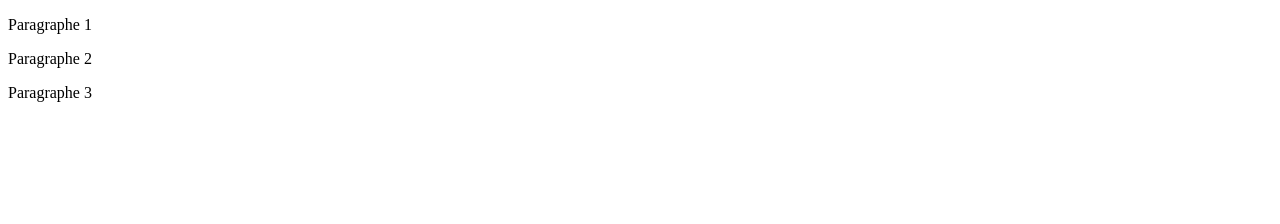
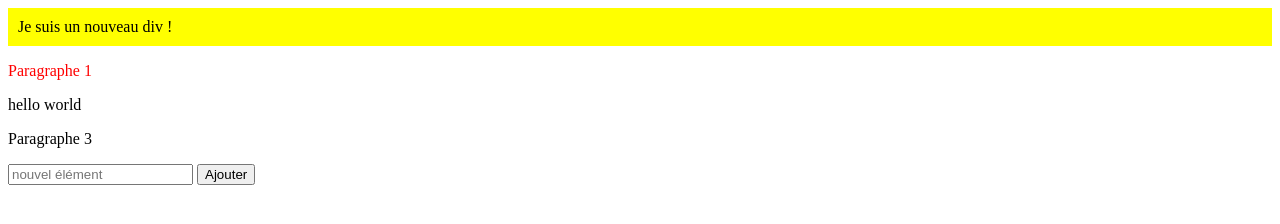
Before and after one commit to Andr3aL/r-visions_js_9-1-25_yacine, a plain HTML site: page index.html in a window 1280 px wide. Drawn offline with Linux system fonts and the light colour scheme.

Commit message:
15h21 le 9-1-25

```diff
--- a/index.html
+++ b/index.html
@@ -7,12 +7,15 @@
     <!-- <script src="./script.js" defer></script> -->
 </head>
 <body>
-
-    <script src="./script.js"></script>
-
     <p>Paragraphe 1</p>
     <p>Paragraphe 2</p>
     <p>Paragraphe 3</p>
+    <form action="">
+      <input type="text" id="itemInput" placeholder="nouvel élément" />
+      <button onclick="create()">Ajouter</button>
+      <ul id="itemList"></ul>
+    </form>
 
-</body>
+    <script src="./script.js"></script>
+  </body>
 </html>
--- a/script.js
+++ b/script.js
@@ -1 +1,115 @@
-// alert("salut");
+//alert("JS est activé !");
+
+//Q1: Sélection et modification de la couleur du premier paragraphe
+
+let paragraphe1 = document.querySelector("p");
+//ou
+//let paragraphe1 = document.getElementsByTagName("p")[0];
+
+console.log(paragraphe1);
+
+paragraphe1.style.color = "red";
+
+//Q2 : Modifications du texte du deuxieme paragraphe
+
+let paragraphe2 = document.getElementsByTagName("p")[1];
+
+console.log(paragraphe2);
+
+paragraphe2.textContent = "hello world";
+
+// Q3 : ajout d'une classe au troisième paragraphe
+
+document.querySelectorAll("p")[2].classList.add("test");
+
+//Q4 : créer un nouvel élément div
+// let newDiv = document.createElement("div");
+// console.log(newDiv);
+
+// Q5 : ajout de contenu et style
+// newDiv.textContent = "Je suis un nouveau div !";
+// newDiv.style.backgroundColor = "yellow";
+// newDiv.style.padding = "10px";
+
+//Q6 : Insertion avant le premier paragraphe
+// document.body.insertBefore(newDiv, paragraphe1);
+// paragraphe1.parentNode.insertBefore(newDiv, paragraphe1);
+
+// Q7 : creer une fonction qui :
+// créer un nouvel élément div
+// ajout de contenu et style
+// Insertion avant le premier paragraphe
+
+function creatAndInsertDiv() {
+  // créer un nouvel élément div
+  let newDiv = document.createElement("div");
+  // ajout de contenu et style
+  newDiv.textContent = "Je suis un nouveau div !";
+  newDiv.style.backgroundColor = "yellow";
+  newDiv.style.padding = "10px";
+  // Insertion avant le premier paragraphe
+  paragraphe1.parentNode.insertBefore(newDiv, paragraphe1);
+}
+creatAndInsertDiv();
+
+// Q8 : créer une interface permettant d'ajouter et supprimer des éléments d'une liste
+
+//Premiere methode de creation
+/*
+let addBtn = document.querySelector("button");
+let list = document.querySelector("#itemList");
+
+function create() {
+  let inputContent = document.querySelector("#itemInput").value;
+  // partie creation de liste
+  let newLi = document.createElement("li");
+  newLi.textContent = inputContent;
+  list.appendChild(newLi);
+}
+
+addBtn.addEventListener("click", (event) => {
+  create();
+});
+*/
+
+// Autre methode complete creation et suppression :
+
+function create() {
+  let input = document.querySelector("#itemInput");
+  let liste = document.querySelector("#itemList");
+  // verifier si l'input n'est pas vide (supprimer les espaces en trop)
+
+  if (input.value.trim() != "") {
+    // on crée le nouvel element li
+    let li = document.createElement("li");
+    // on va créer un span pour le texte
+    let span = document.createElement("span");
+    // on trim la valeur input avant de l'affecter
+    span.textContent = input.value.trim();
+    // on va créer le bouton de suppression
+    let deleteBtn = document.createElement("button");
+    // on ajoute un emoji avec Windows + ;
+    deleteBtn.textContent = "❌";
+    deleteBtn.style.marginLeft = "10px";
+    // ajouter une fonction de suppression
+    deleteBtn.onclick = function () {
+      // on utilise parentNode pour acceder au parent "li" et le supprimer
+      this.parentNode.remove();
+    };
+    // assembler les éléments
+    li.appendChild(span);
+    li.appendChild(deleteBtn);
+    // ajouter le li à la liste
+    liste.appendChild(li);
+    // vider l'input :
+    input.value = "";
+    // remettre le focus sur l'input
+    input.focus();
+  }
+}
+// Ajouter de l'evenement pour la touche Entrée
+document.querySelector("#itemInput").addEventListener("keypress", (e) => {
+  if (e.key == "Enter") {
+    create();
+  }
+});
```
